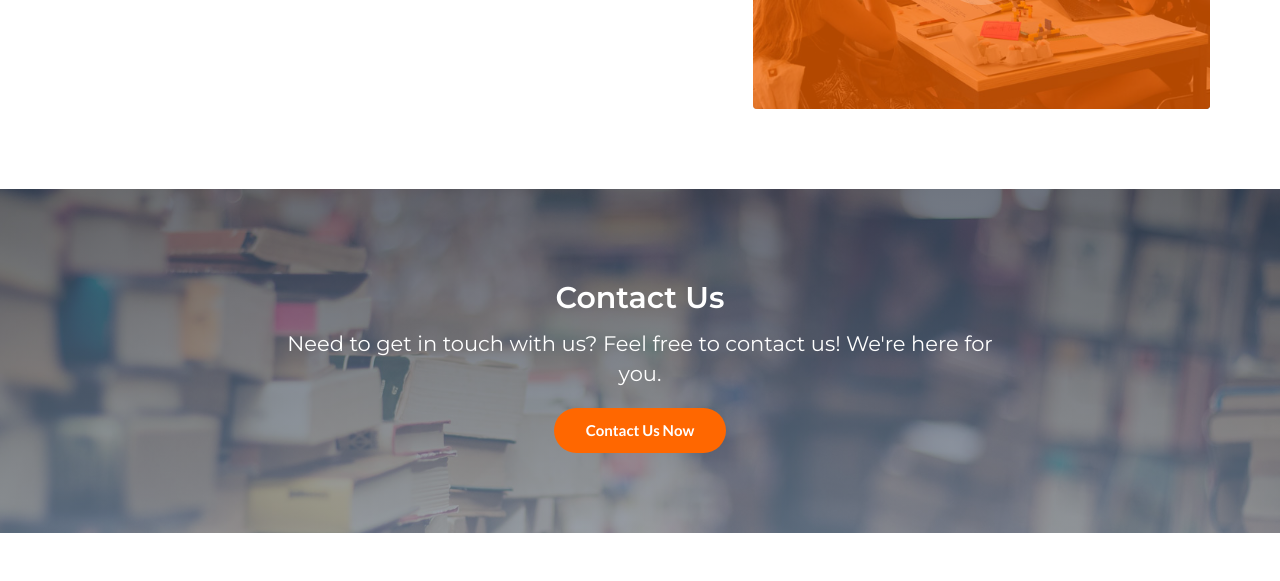
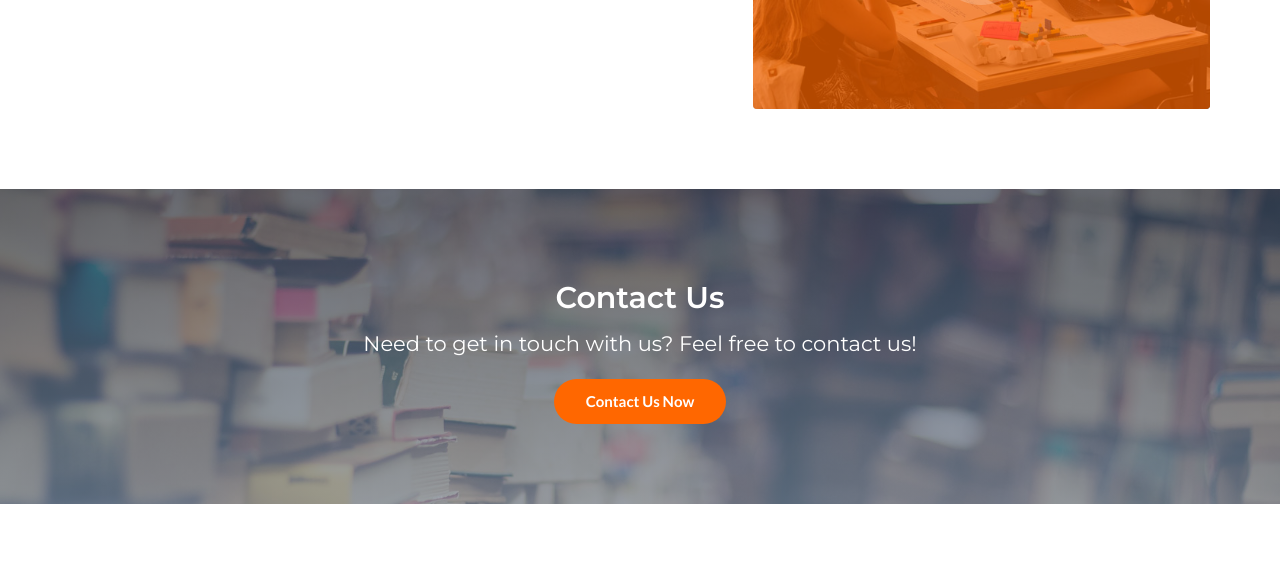
Before and after one commit to 1240-MUITP/finaltermgroup, a plain HTML site: page index.html in a window 1280 px wide. Shown: the part 3499-4080 px from the top of the page. Drawn offline with Linux system fonts and the light colour scheme; files that its build step writes are made by us from their sources; files whose address does not match are found by name.

Commit message:
Add files via upload

```diff
--- a/index.html
+++ b/index.html
@@ -4,7 +4,6 @@
 		<meta charset="utf-8">
 		<meta http-equiv="X-UA-Compatible" content="IE=edge">
 		<meta name="viewport" content="width=device-width, initial-scale=1">
-		 <!-- The above 3 meta tags *must* come first in the head; any other head content must come *after* these tags -->
 
 		<title>InterFlow</title>
 
@@ -12,20 +11,13 @@
 		<link href="https://fonts.googleapis.com/css?family=Lato:700%7CMontserrat:400,600" rel="stylesheet">
 
 		<!-- Bootstrap -->
-		<link type="text/css" rel="stylesheet" href="css/bootstrap.min.css"/>
+		<link type="text/css" rel="stylesheet" href="bootstrap.min.css"/>
 
 		<!-- Font Awesome Icon -->
-		<link rel="stylesheet" href="css/font-awesome.min.css">
+		<link rel="stylesheet" href="font-awesome.min.css">
 
 		<!-- Custom stlylesheet -->
-		<link type="text/css" rel="stylesheet" href="css/style.css"/>
-
-		<!-- HTML5 shim and Respond.js for IE8 support of HTML5 elements and media queries -->
-		<!-- WARNING: Respond.js doesn't work if you view the page via file:// -->
-		<!--[if lt IE 9]>
-		  <script src="https://oss.maxcdn.com/html5shiv/3.7.3/html5shiv.min.js"></script>
-		  <script src="https://oss.maxcdn.com/respond/1.4.2/respond.min.js"></script>
-		<![endif]-->
+		<link type="text/css" rel="stylesheet" href="style.css"/>
 
     </head>
 	<body>
@@ -441,7 +433,7 @@
 
 					<div class="col-md-8 col-md-offset-2 text-center">
 						<h2 class="white-text">Contact Us</h2>
-						<p class="lead white-text">Need to get in touch with us? Feel free to contact us! We're here for you.</p>
+						<p class="lead white-text">Need to get in touch with us? Feel free to contact us!</p>
 						<a class="main-button icon-button" href="#">Contact Us Now</a>
 					</div>
 
```
